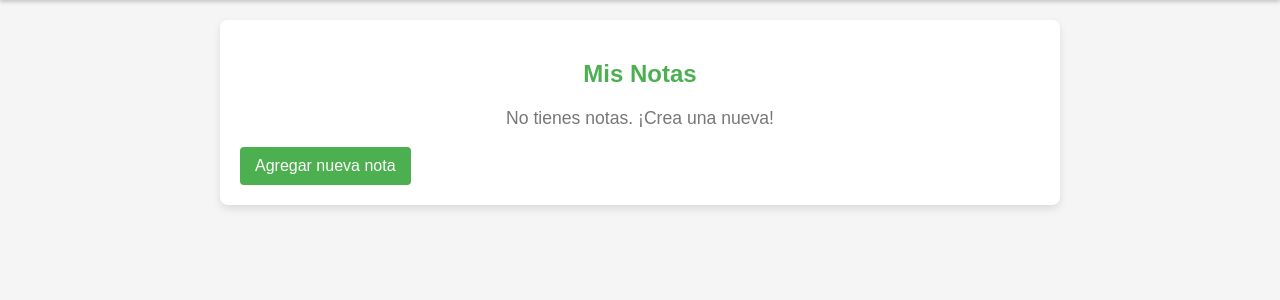
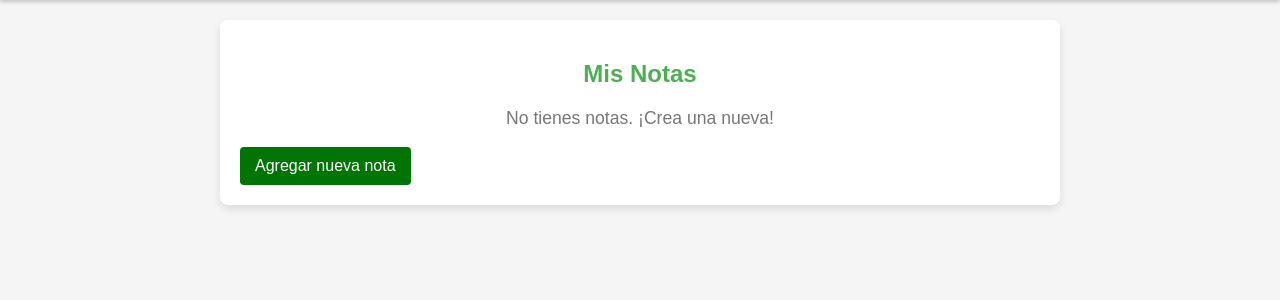
Before and after one commit to RamsesSosa04/aplicacion_notas, a Flask app: page /notes in a window 1280 px wide. Shown: the part 42-342 px from the top of the page. Run offline with Flask 3, Linux system fonts and the light colour scheme.

Commit message:
Añadí nuevo diseño

```diff
--- a/app/static/style.css
+++ b/app/static/style.css
@@ -69,7 +69,7 @@ ul li {
 button, a.button {
     display: inline-block;
     padding: 10px 15px;
-    background-color: #4CAF50;
+    background-color: #007504;
     color: white;
     text-decoration: none;
     border: none;
@@ -79,7 +79,7 @@ button, a.button {
 }
 
 button:hover, a.button:hover {
-    background-color: #45a049;
+    background-color: #007504;
 }
 
 button.delete {
```
